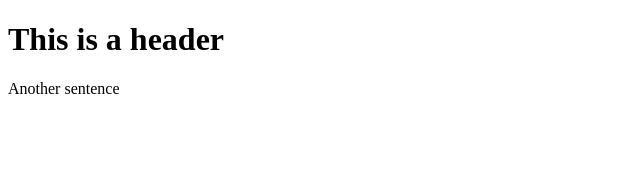
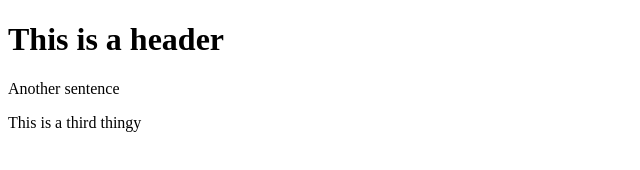
Before and after one commit to AnaJFGalicia/git-test, a plain HTML site: page index.html in a window 1280 px wide. Shown: the whole page, without its empty margins (0-640 px from the left). Drawn offline with Linux system fonts and the light colour scheme.

Commit message:
third commit

```diff
--- a/index.html
+++ b/index.html
@@ -7,5 +7,6 @@
     <body>
         <h1>This is a header</h1>
         <p>Another sentence</p>
+        <p>This is a third thingy</p>
     </body>
 </html>
```
